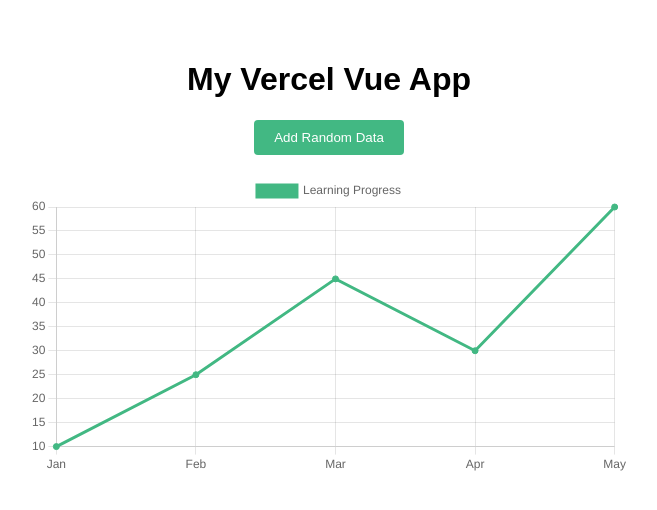
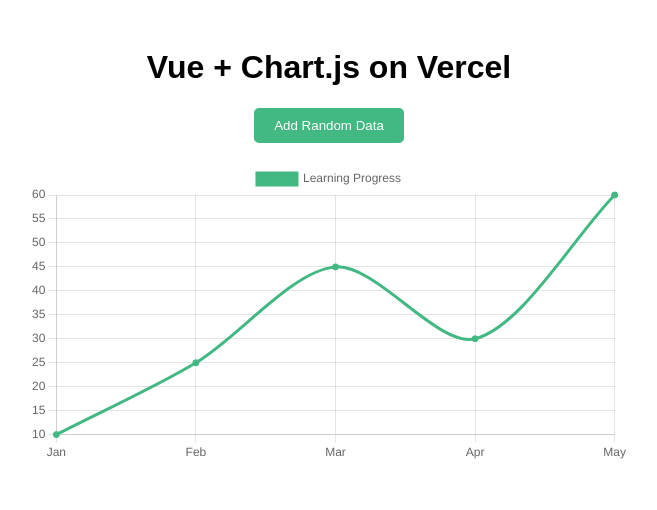
Before and after one commit to ilya-peysakhov/vercel, a Vue app: page / in a window 1280 px wide. Shown: the top 510 px of the page, without its empty margins (311-968 px from the left). Built offline with nearby package versions, Linux system fonts and the light colour scheme.

Commit message:
Update App.vue

```diff
--- a/src/App.vue
+++ b/src/App.vue
@@ -1,6 +1,6 @@
 <script setup>
-import { ref, computed } from 'vue';
-import { Line } from 'vue-chartjs';
+import { ref, computed } from 'vue'
+import { Line } from 'vue-chartjs'
 import {
   Chart as ChartJS,
   Title,
@@ -10,68 +10,42 @@
   LinearScale,
   PointElement,
   CategoryScale
-} from 'chart.js';
+} from 'chart.js'
 
-// Register Chart.js components
-ChartJS.register(Title, Tooltip, Legend, LineElement, LinearScale, PointElement, CategoryScale);
+ChartJS.register(Title, Tooltip, Legend, LineElement, LinearScale, PointElement, CategoryScale)
 
-// State for our data
-const dataPoints = ref([10, 25, 45, 30, 60]);
-const labels = ref(['Jan', 'Feb', 'Mar', 'Apr', 'May']);
+const dataPoints = ref([10, 25, 45, 30, 60])
+const labels = ref(['Jan', 'Feb', 'Mar', 'Apr', 'May'])
 
 const chartData = computed(() => ({
   labels: labels.value,
-  datasets: [
-    {
-      label: 'Learning Progress',
-      backgroundColor: '#42b883',
-      borderColor: '#42b883',
-      data: dataPoints.value
-    }
-  ]
-}));
+  datasets: [{
+    label: 'Learning Progress',
+    backgroundColor: '#42b883',
+    borderColor: '#42b883',
+    data: dataPoints.value,
+    tension: 0.3
+  }]
+}))
 
 const addData = () => {
-  const months = ['Jun', 'Jul', 'Aug', 'Sep', 'Oct', 'Nov', 'Dec'];
-  const nextMonth = months[labels.value.length - 5] || 'Next';
-
-  labels.value.push(nextMonth);
-  dataPoints.value.push(Math.floor(Math.random() * 100));
-};
+  labels.value.push('New')
+  dataPoints.value.push(Math.floor(Math.random() * 100))
+}
 </script>
 
 <template>
   <div class="container">
-    <h1>My Vercel Vue App</h1>
-
+    <h1>Vue + Chart.js on Vercel</h1>
     <button @click="addData">Add Random Data</button>
-
-    <div class="chart-wrapper">
+    <div class="chart-box">
       <Line :data="chartData" />
     </div>
   </div>
 </template>
 
-<style scoped>
-.container {
-  font-family: sans-serif;
-  text-align: center;
-  max-width: 600px;
-  margin: 0 auto;
-  padding: 2rem;
-}
-
-button {
-  background-color: #42b883;
-  color: white;
-  border: none;
-  padding: 10px 20px;
-  border-radius: 4px;
-  cursor: pointer;
-  margin-bottom: 20px;
-}
-
-.chart-wrapper {
-  height: 300px;
-}
+<style>
+.container { font-family: sans-serif; text-align: center; padding: 20px; }
+button { background: #42b883; color: white; border: none; padding: 10px 20px; border-radius: 5px; cursor: pointer; }
+.chart-box { max-width: 600px; margin: 20px auto; height: 400px; }
 </style>
```
